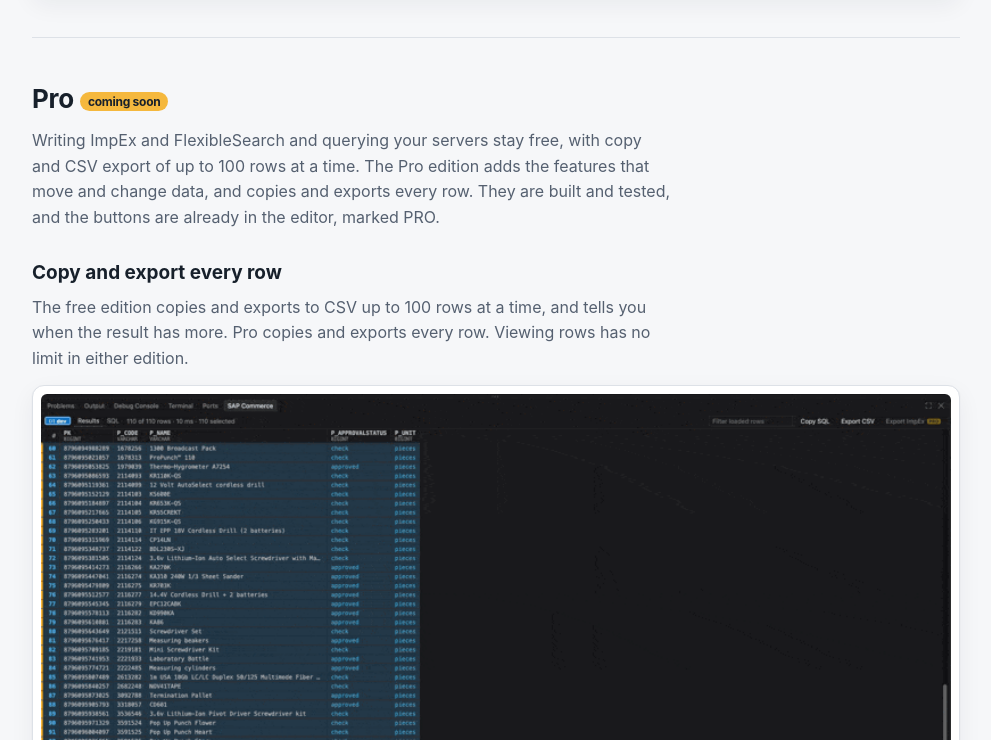
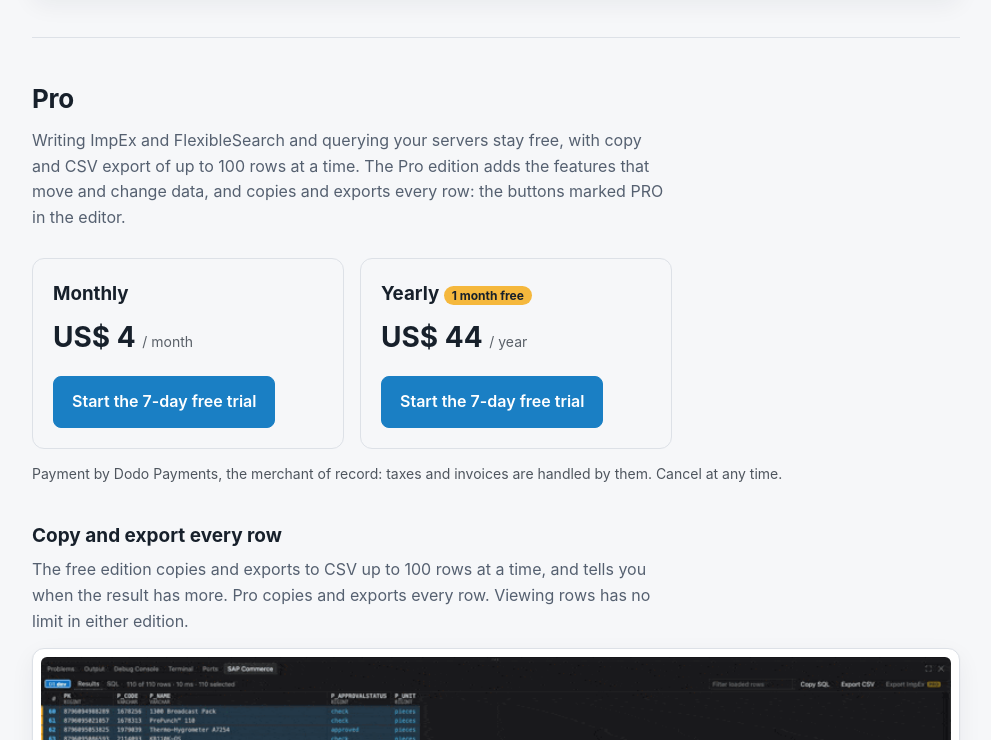
Before and after one commit to hayashiguilherme/sap-commerce-tools-docs, a plain HTML site: page index.html in a window 1280 px wide. Shown: the part 7200-7940 px from the top of the page, without its empty margins (144-1135 px from the left). Drawn offline with Linux system fonts and the light colour scheme.

Commit message:
Pro on sale: plans, checkout links and activation steps

```diff
--- a/index.html
+++ b/index.html
@@ -85,6 +85,12 @@
   .feature > div { max-width: 640px; }
   .feature h3 { margin: 0 0 6px; font-size: 19px; }
   .feature p { margin: 0; color: var(--muted); }
+  .plans { display: grid; grid-template-columns: repeat(auto-fit, minmax(240px, 1fr)); gap: 16px; margin: 28px 0 8px; max-width: 640px; }
+  .plan { border: 1px solid var(--border); border-radius: 12px; padding: 20px; }
+  .plan h3 { margin: 0 0 6px; }
+  .plan .price { font-size: 28px; font-weight: 700; margin: 0 0 16px; }
+  .plan .price small { font-size: 14px; font-weight: 400; opacity: .7; }
+  .plan-note { font-size: 14px; opacity: .75; margin-bottom: 36px; }
   .badge { font-size: 12px; font-weight: 700; vertical-align: middle; padding: 2px 8px; border-radius: 999px; background: #F5B83D; color: #17202B; }
 
   .steps { margin: 0; padding-left: 22px; }
@@ -221,8 +227,21 @@
   </section>
 
   <section id="pro">
-    <h2>Pro <span class="badge">coming soon</span></h2>
-    <p class="section-lead">Writing ImpEx and FlexibleSearch and querying your servers stay free, with copy and CSV export of up to 100 rows at a time. The Pro edition adds the features that move and change data, and copies and exports every row. They are built and tested, and the buttons are already in the editor, marked PRO.</p>
+    <h2>Pro</h2>
+    <p class="section-lead">Writing ImpEx and FlexibleSearch and querying your servers stay free, with copy and CSV export of up to 100 rows at a time. The Pro edition adds the features that move and change data, and copies and exports every row: the buttons marked PRO in the editor.</p>
+    <div class="plans">
+      <div class="plan">
+        <h3>Monthly</h3>
+        <p class="price">US$ 4 <small>/ month</small></p>
+        <a class="button primary" href="https://checkout.dodopayments.com/buy/pdt_0NrwKsloUaXuK5CK1Lvp2?quantity=1&amp;redirect_url=https%3A%2F%2Fgh-labs.dev%2F%23activate">Start the 7-day free trial</a>
+      </div>
+      <div class="plan">
+        <h3>Yearly <span class="badge">1 month free</span></h3>
+        <p class="price">US$ 44 <small>/ year</small></p>
+        <a class="button primary" href="https://checkout.dodopayments.com/buy/pdt_0NrwLCLupDtFCx1zfAXYY?quantity=1&amp;redirect_url=https%3A%2F%2Fgh-labs.dev%2F%23activate">Start the 7-day free trial</a>
+      </div>
+    </div>
+    <p class="plan-note">Payment by Dodo Payments, the merchant of record: taxes and invoices are handled by them. Cancel at any time.</p>
     <div class="features">
       <div class="feature">
         <div>
@@ -260,7 +279,13 @@
         <figure class="shot"><img src="images/fxs-grid-edit-suggestions.png" width="1545" height="331" alt="The unit of a product edited in the grid, with the units of the server suggested" loading="lazy"></figure>
       </div>
     </div>
-    <p class="section-lead" style="margin-top: 36px">Want Pro for your team? Tell us in the <a href="https://github.com/hayashiguilherme/sap-commerce-tools-docs/issues">issue tracker</a>.</p>
+    <h3 id="activate" style="margin-top: 36px">Activate Pro</h3>
+    <ol class="steps">
+      <li>After the checkout, the license key arrives by email.</li>
+      <li>In VS Code or Cursor, run <strong>SAP Commerce Tools: Enter Pro License Key...</strong> from the Command Palette and paste the key.</li>
+      <li>The PRO buttons unlock right away. <strong>SAP Commerce Tools: Pro License...</strong> shows the license, and deactivates it on a machine you no longer use.</li>
+    </ol>
+    <p class="section-lead">Want Pro for your team? Tell us in the <a href="https://github.com/hayashiguilherme/sap-commerce-tools-docs/issues">issue tracker</a>.</p>
   </section>
 
   <section id="install">
```
